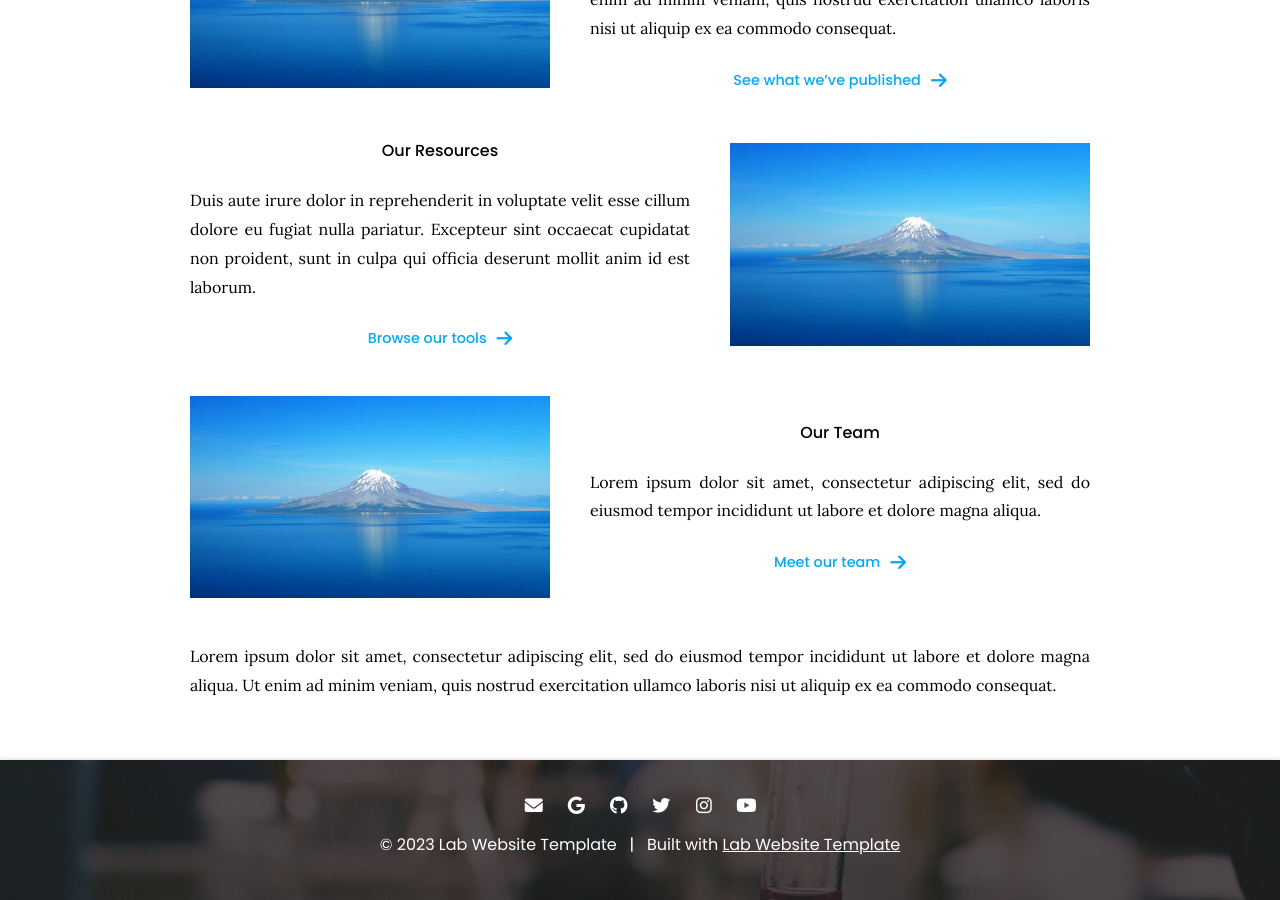
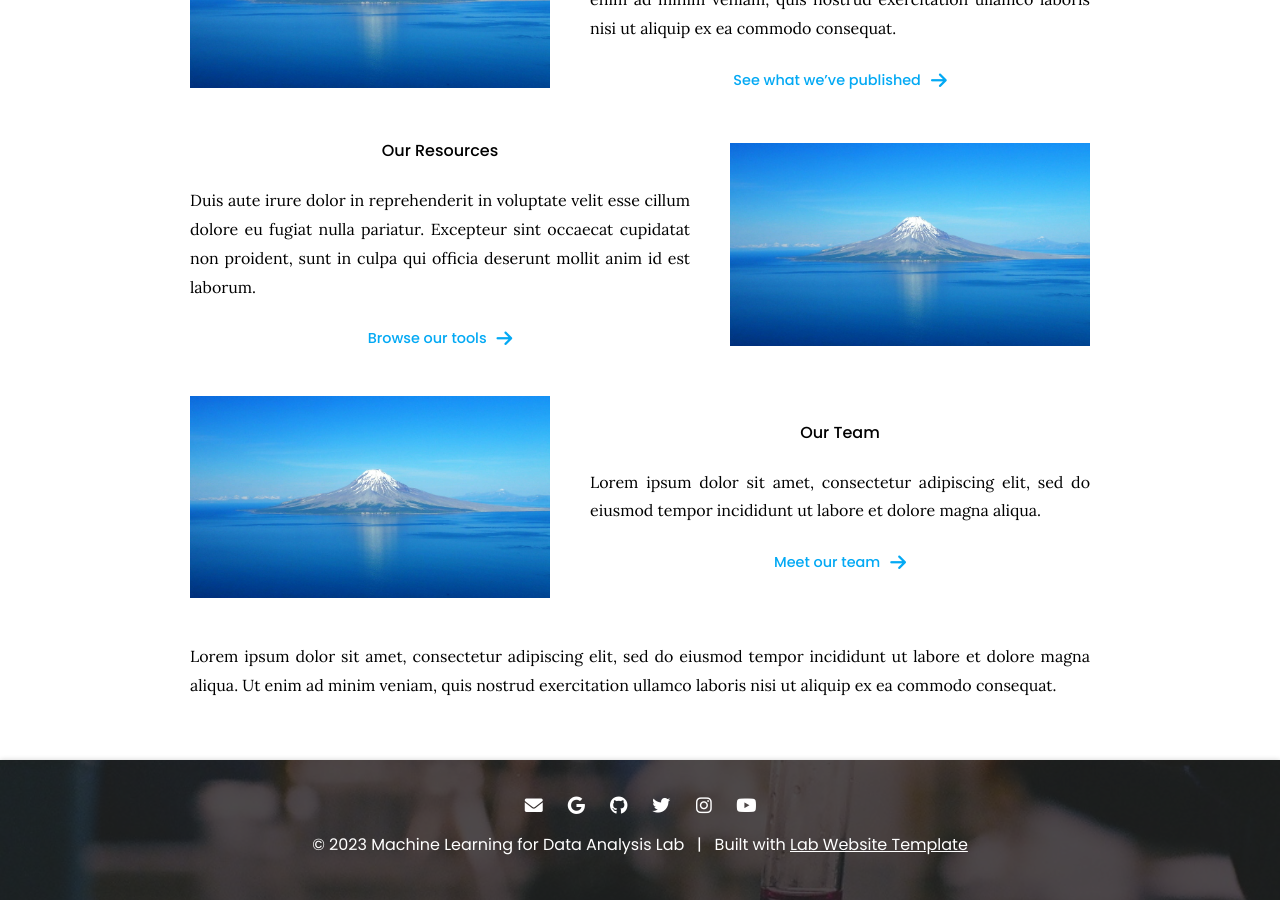
Before and after one commit to ailab-mju/ailab-mju.github.io, a Jekyll site: the page built from index.md, in a window 1280 px wide and 900 px high, scrolled down 973 px. Built offline with Jekyll 4.4.1, drawn with Linux system fonts in a browser that asks for light colours; some of the changed text lies outside the part shown.

Commit message:
Update _config.yaml

```diff
--- a/_config.yaml
+++ b/_config.yaml
@@ -1,12 +1,12 @@
 ### basic settings
 
 # site properties and page defaults
-title: Lab Website Template
+title: Machine Learning for Data Analysis Lab
 description: An easy-to-use, flexible website template for labs, with automatic citations, GitHub tag imports, pre-built components, and more.
 logo: images/logo.svg
 header: images/background.jpg
 footer: images/background.jpg
-baseurl: /lab-website-template
+baseurl: /mllab-mju.github.io
 
 # site social media and other links
 links:
```
